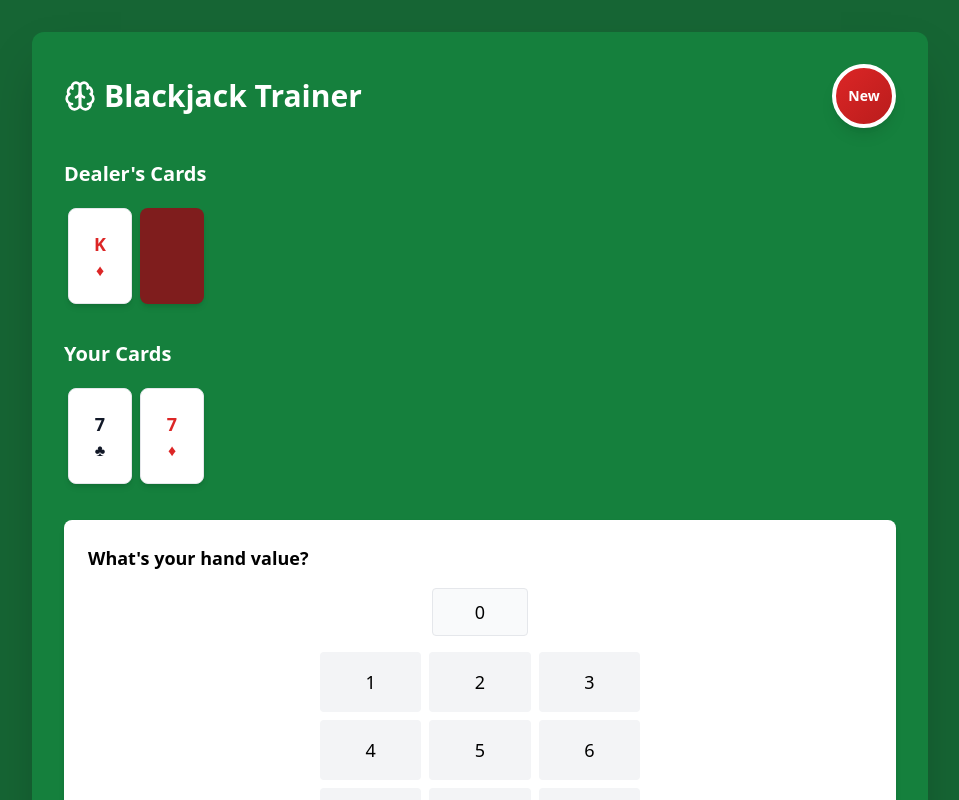
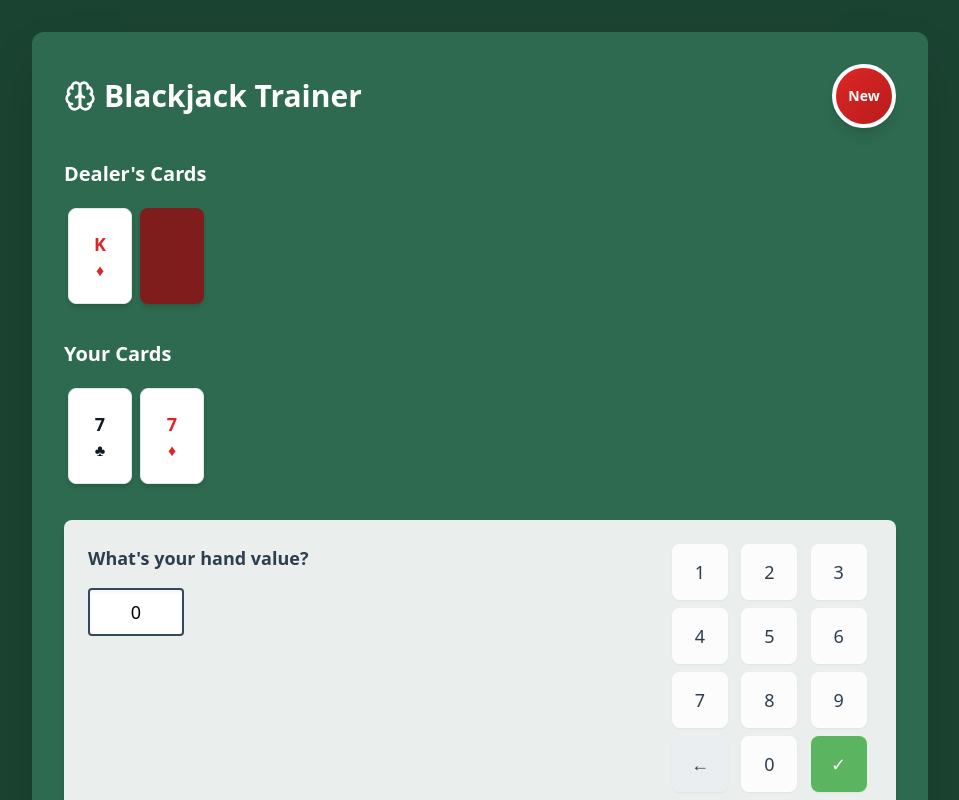
Before and after one commit to mlaken5/learn21, a React (Vite) app: page / in a window 1280 px wide. Both pictures are taken after a click on the button "Start". Shown: the top 800 px of the page, without its empty margins (160-1119 px from the left). Built offline with nearby package versions, Linux system fonts and the light colour scheme.

Commit message:
Format Num Pad

```diff
--- a/src/App.tsx
+++ b/src/App.tsx
@@ -202,8 +202,8 @@ export default function App() {
   };
 
   return (
-    <div className="min-h-screen bg-green-800 p-4 sm:p-8">
-      <div className="max-w-4xl mx-auto bg-green-700 rounded-xl p-4 sm:p-8 shadow-2xl">
+    <div className="min-h-screen bg-[#1b4332] p-4 sm:p-8">
+      <div className="max-w-4xl mx-auto bg-[#2d6a4f] rounded-xl p-4 sm:p-8 shadow-2xl">
         <GameHeader onNewHand={startNewGame} gameState={gameState} />
 
         <div className="space-y-8">
--- a/src/components/GameControls.tsx
+++ b/src/components/GameControls.tsx
@@ -29,7 +29,7 @@ export function GameControls({
       onGuessChange(userGuess.slice(0, -1));
     } else {
       const newValue = userGuess + num.toString();
-      if (parseInt(newValue) <= 30) { // Prevent unreasonable values
+      if (parseInt(newValue) <= 30) {
         onGuessChange(newValue);
       }
     }
@@ -38,43 +38,55 @@ export function GameControls({
   const showInputs = gameState === 'playing';
 
   return (
-    <div className="bg-white p-4 sm:p-6 rounded-lg shadow-md">
+    <div className="bg-[#f5f7f6] bg-opacity-95 p-4 sm:p-6 rounded-lg shadow-md">
       {feedback && (
-        <p className="whitespace-pre-line mb-4 text-lg font-medium">{feedback}</p>
+        <p className="whitespace-pre-line mb-4 text-lg font-medium text-[#2c3e50]">{feedback}</p>
       )}
 
       {showInputs && !feedback && (
-        <div>
-          <h3 className="text-lg font-semibold mb-4">What's your hand value?</h3>
-          <div className="flex flex-col items-center gap-4">
-            <div className="w-24 h-12 border rounded flex items-center justify-center text-lg font-medium bg-gray-50">
+        <div className="flex flex-row items-start justify-between gap-8">
+          <div className="flex-1">
+            <h3 className="text-lg font-semibold mb-4 text-[#2c3e50]">What's your hand value?</h3>
+            <div className="w-24 h-12 border-2 border-[#34495e] rounded flex items-center justify-center
+                          text-lg font-medium bg-white shadow-inner">
               {userGuess || '0'}
             </div>
-            <div className="grid grid-cols-3 gap-2 w-full max-w-xs">
+          </div>
+
+          <div className="flex-none">
+            <div className="grid grid-cols-3 gap-2 w-[200px]">
               {[1, 2, 3, 4, 5, 6, 7, 8, 9].map(num => (
                 <button
                   key={num}
                   onClick={() => handleNumberClick(num)}
-                  className="p-4 bg-gray-100 rounded hover:bg-gray-200 text-lg font-medium"
+                  className="w-14 h-14 bg-white bg-opacity-80 rounded-lg hover:bg-[#e8f5e9]
+                           text-[#2c3e50] text-lg font-medium shadow-sm
+                           active:bg-[#c8e6c9] transition-colors"
                 >
                   {num}
                 </button>
               ))}
               <button
                 onClick={() => handleNumberClick('backspace')}
-                className="p-4 bg-gray-200 rounded hover:bg-gray-300 text-lg font-medium"
+                className="w-14 h-14 bg-[#eceff1] bg-opacity-90 rounded-lg hover:bg-[#cfd8dc]
+                         text-[#2c3e50] text-lg font-medium shadow-sm
+                         active:bg-[#b0bec5] transition-colors"
               >
                 ←
               </button>
               <button
                 onClick={() => handleNumberClick(0)}
-                className="p-4 bg-gray-100 rounded hover:bg-gray-200 text-lg font-medium"
+                className="w-14 h-14 bg-white bg-opacity-80 rounded-lg hover:bg-[#e8f5e9]
+                         text-[#2c3e50] text-lg font-medium shadow-sm
+                         active:bg-[#c8e6c9] transition-colors"
               >
                 0
               </button>
               <button
                 onClick={onCheck}
-                className="p-4 bg-blue-500 text-white rounded hover:bg-blue-600 text-lg font-medium"
+                className="w-14 h-14 bg-[#4caf50] bg-opacity-90 rounded-lg hover:bg-[#43a047]
+                         text-white text-lg font-medium shadow-sm
+                         active:bg-[#388e3c] transition-colors"
               >
                 ✓
               </button>
@@ -89,8 +101,8 @@ export function GameControls({
             {onHit && (
               <button
                 onClick={onHit}
-                className="px-4 py-2 bg-blue-500 text-white rounded hover:bg-blue-600
-                         transition-colors text-lg font-medium flex-1"
+                className="px-4 py-2 bg-[#81c784] text-[#1b5e20] rounded hover:bg-[#66bb6a]
+                         transition-colors text-lg font-medium flex-1 shadow-sm"
               >
                 Hit
               </button>
@@ -98,8 +110,8 @@ export function GameControls({
             {onStay && (
               <button
                 onClick={onStay}
-                className="px-4 py-2 bg-green-500 text-white rounded hover:bg-green-600
-                         transition-colors text-lg font-medium flex-1"
+                className="px-4 py-2 bg-[#90caf9] text-[#0d47a1] rounded hover:bg-[#64b5f6]
+                         transition-colors text-lg font-medium flex-1 shadow-sm"
               >
                 Stay
               </button>
@@ -107,8 +119,8 @@ export function GameControls({
             {canSplit && onSplit && (
               <button
                 onClick={onSplit}
-                className="px-4 py-2 bg-purple-500 text-white rounded hover:bg-purple-600
-                         transition-colors text-lg font-medium flex-1"
+                className="px-4 py-2 bg-[#b39ddb] text-[#4527a0] rounded hover:bg-[#9575cd]
+                         transition-colors text-lg font-medium flex-1 shadow-sm"
               >
                 Split
               </button>
```
